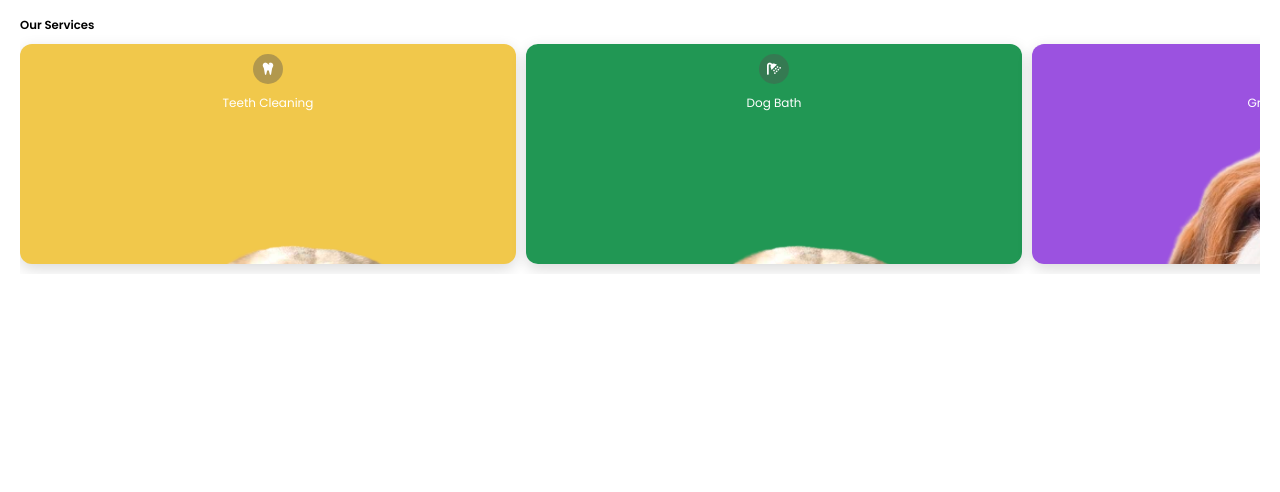
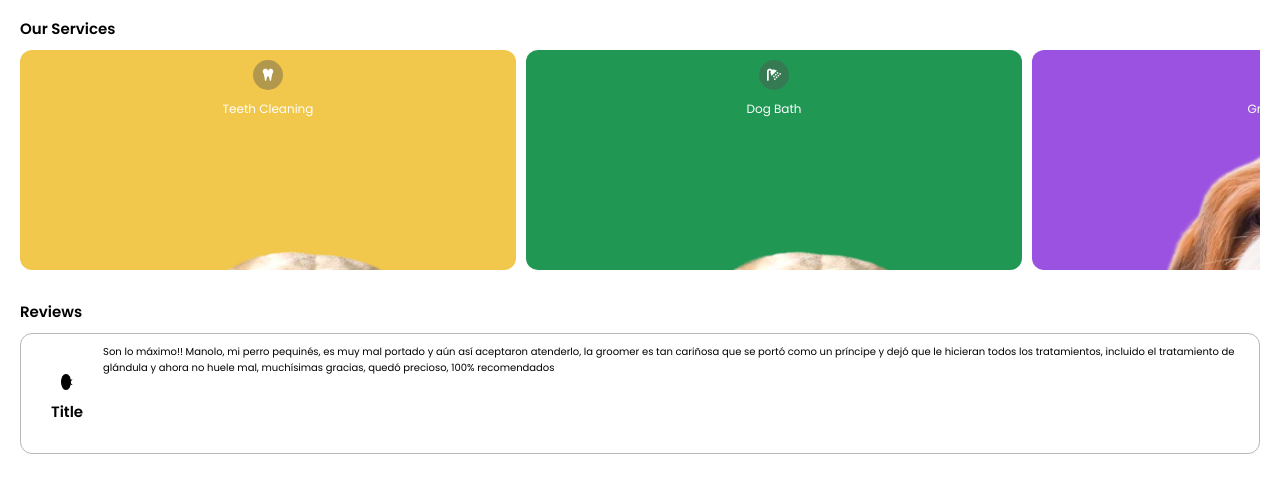
Before and after one commit to yochirolee/dog, a plain HTML site: page index.html in a window 1280 px wide. Shown: the part 288-780 px from the top of the page. Drawn offline with Linux system fonts and the light colour scheme.

Commit message:
first commit 4 reviews

```diff
--- a/index.html
+++ b/index.html
@@ -105,6 +105,7 @@
 								<i class="card-header-icon fas fa-shower"></i>
 								<span>Dog Bath</span>
 							</div>
+
 							<div class="card-img-2"></div>
 						</div>
 						<div class="services-card card-3">
@@ -117,6 +118,30 @@
 					</div>
 				</section>
 			</article>
+
+			<!--REVIEWS-->
+			<div class="reviews">
+				<h3>Reviews</h3>
+				<div class="reviews-cards">
+					<div class="review-card">
+						<div class="review-card-title">
+							<div class="review-card-img">ok</div>
+							<h3>Title</h3>
+						</div>
+						<div class="review-card-body">
+							<p>
+								<quote
+									>Son lo máximo!! Manolo, mi perro pequinés, es muy mal portado y aún así aceptaron
+									atenderlo, la groomer es tan cariñosa que se portó como un príncipe y dejó que le
+									hicieran todos los tratamientos, incluido el tratamiento de glándula y ahora no
+									huele mal, muchísimas gracias, quedó precioso, 100% recomendados</quote
+								>
+							</p>
+						</div>
+					</div>
+				</div>
+			</div>
+
 			<!--Footer-->
 		</main>
 	</body>
--- a/stylesGromming.css
+++ b/stylesGromming.css
@@ -68,7 +68,9 @@ a {
 li {
 	list-style: none;
 }
-
+h3 {
+	font-size: 1.5rem;
+}
 html {
 	font-family: "Poppins", sans-serif;
 	font-size: 10px;
@@ -213,7 +215,7 @@ header {
 	text-align: center;
 	justify-content: center;
 	padding: 10px;
-    width: 160px;
+	width: 160px;
 }
 
 .btn i {
@@ -242,7 +244,6 @@ header {
 	min-height: 220px;
 	gap: 10px;
 	border-radius: 12px;
-	box-shadow: 0 5px 15px rgba(0, 0, 0, 15%);
 	scroll-snap-align: start;
 	transition: all 0.2s;
 }
@@ -310,3 +311,38 @@ header {
 }
 
 /*--------------------End Services Cards  ----------------*/
+
+
+/*--------------------Reviews Cards  ----------------*/
+
+.reviews{
+    display:flex;
+
+    flex-direction: column;
+    margin: 2rem;
+}
+
+
+.review-card{
+    display: flex;
+    flex-direction: row;
+    border-radius: 12px;
+    width: 100%;
+    margin:1rem 0rem;
+    border: 1px solid var(--shadow1);
+    padding: 1rem;
+}
+
+.review-card-title{
+    display: flex;
+    flex-direction: column;
+    margin: 2rem;
+}
+
+.review-card-img{
+    width:30%;
+    height: auto;
+    margin: 1rem;
+    border-radius: 50%;
+    background-color: black;
+}
```
